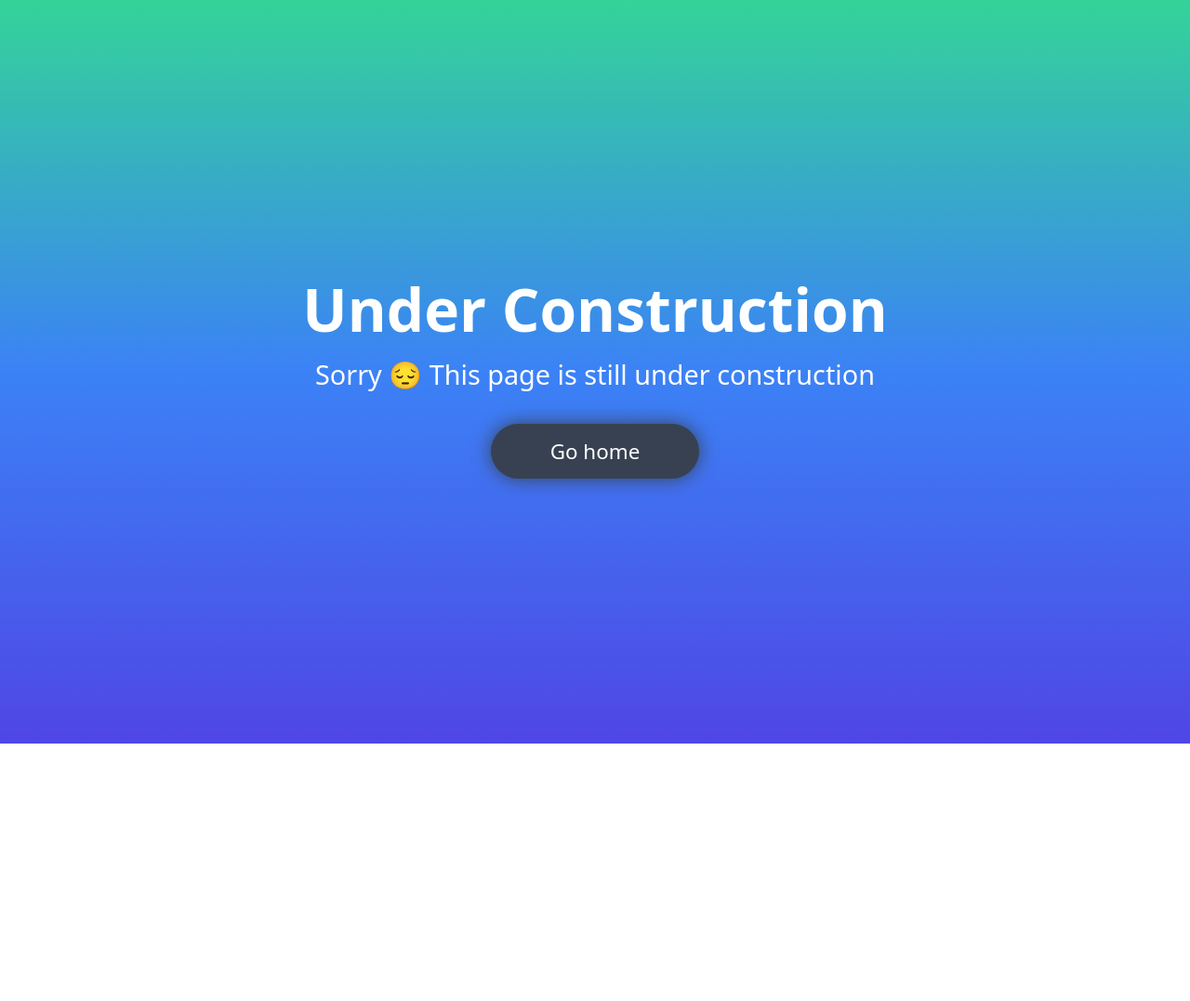
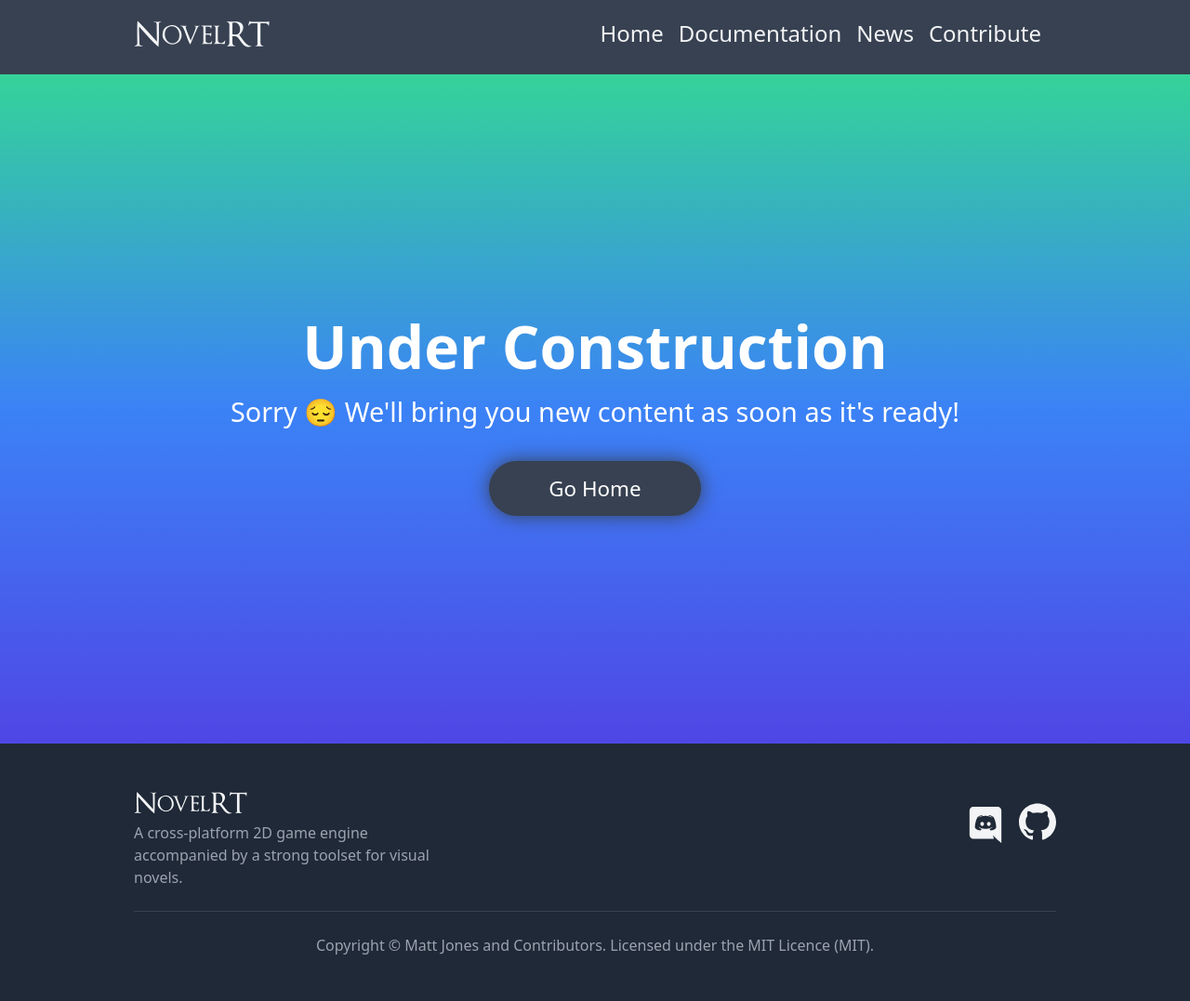
Before and after one commit to novelrt/novelrt.github.io, a Gatsby site: page /notyet in a window 1280 px wide. Shown: the whole page at 93% size. Before the commit the page ends 800 px from the top, so only its background shows below. Built offline with nearby package versions, Linux system fonts and the light colour scheme; Gatsby itself is replaced by a stand-in of ours.

Commit message:
fix: add layout to under construction page, and make requested changes

```diff
--- a/src/pages/notyet.js
+++ b/src/pages/notyet.js
@@ -1,15 +1,13 @@
 import * as React from "react";
 import { Link } from "gatsby";
+import Layout from "../components/Layout";
 
 // styles
 const pageStyles = {
   display: "flex",
-  height: "100vh",
+  height: "90vh",
   justifyContent: "center",
   alignItems: "center",
-};
-
-const contentStyle = {
   textAlign: "center",
   color: "#fff",
 };
@@ -35,28 +33,30 @@ const linkStyles = {
 };
 
 // markup
-const NotFoundPage = () => {
+const NotYet = () => {
   return (
+    <Layout>
       <main
         style={pageStyles}
         className="bg-gradient-to-b from-green-400 via-blue-500 to-indigo-600"
       >
-      <title>Under construction page</title>
-      <div style={contentStyle}>
+        <title>NovelRT | Under Construction</title>
+        <div>
           <h1 style={brandStyles}>Under Construction</h1>
           <p style={messageStyles}>
             Sorry{" "}
             <span role="img" aria-label="Pensive emoji">
               😔
             </span>{" "}
-          This page is still under construction
+            We'll bring you new content as soon as it's ready!
           </p>
           <Link to="/" style={linkStyles}>
-          Go home
+            Go Home
           </Link>
         </div>
       </main>
+    </Layout>
   );
 };
 
-export default NotFoundPage;
+export default NotYet;
--- a/tailwind.config.js
+++ b/tailwind.config.js
@@ -1,18 +1,18 @@
 module.exports = {
-  purge: ['./src/**/*.{js,jsx,ts,tsx}'],
+  purge: ["./src/**/*.{js,jsx,ts,tsx}"],
   darkMode: false, // or 'media' or 'class'
   theme: {
     extend: {
       fontFamily: {
-        logo: ["Optimus Princeps", "serif"]
+        logo: ["Optimus Princeps", "serif"],
       },
       spacing: {
-        "88": "22rem"
-      }
+        88: "22rem",
+      },
     },
   },
   variants: {
     extend: {},
   },
   plugins: [],
-}
+};
```
Lines whose indentation alone changed are shown as unchanged.
